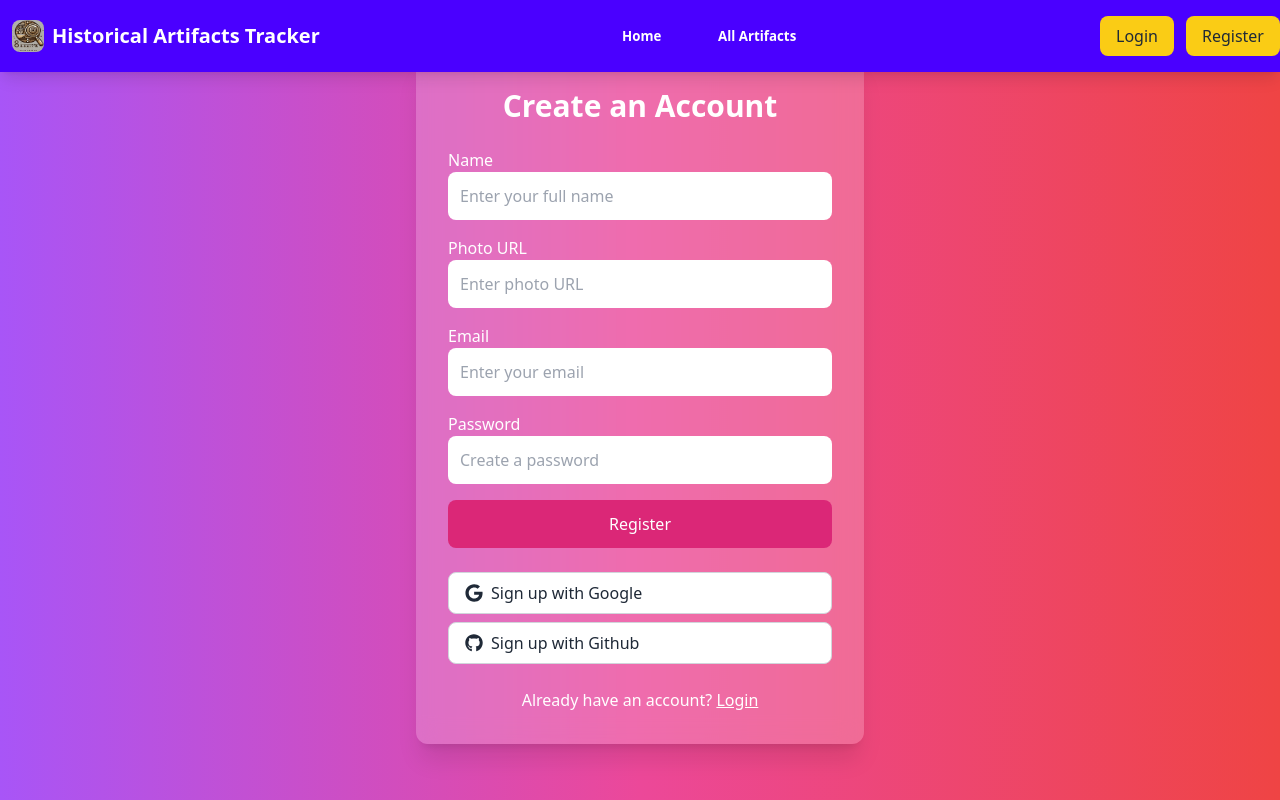
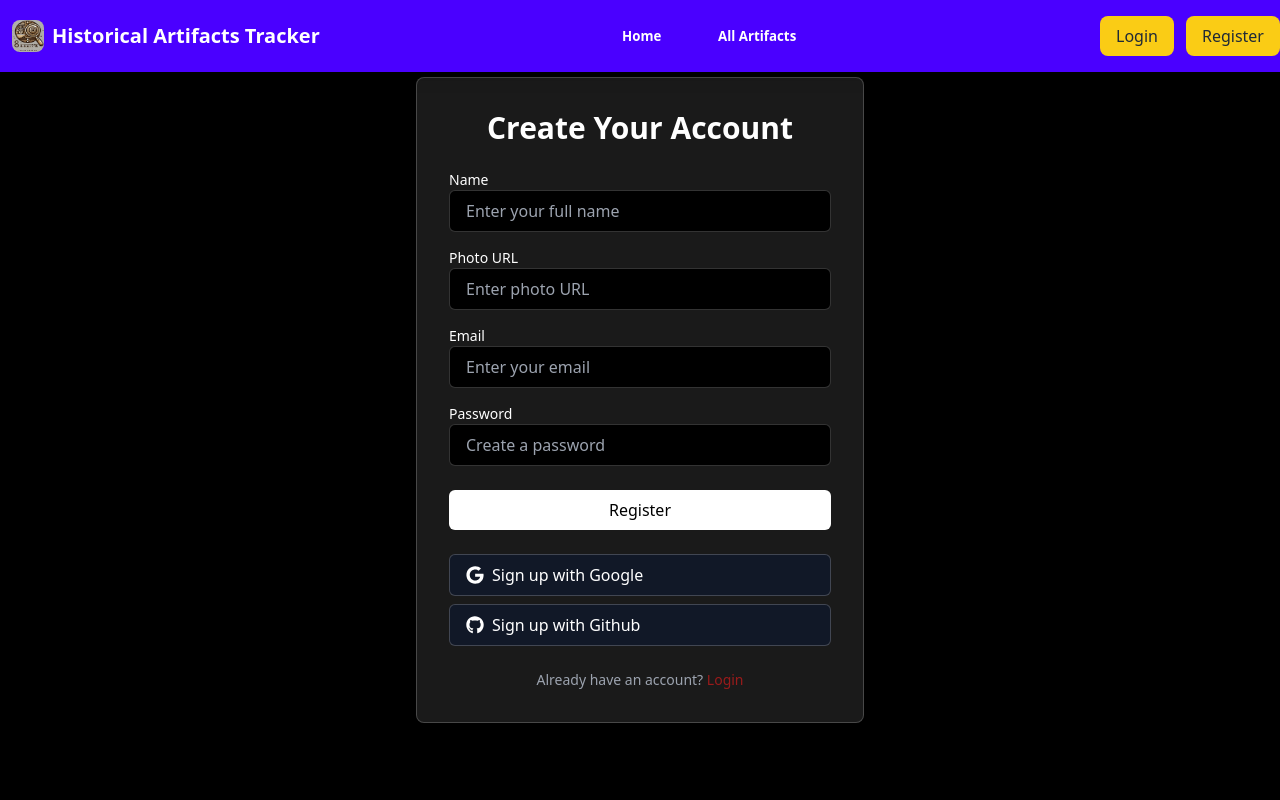
Before and after one commit to imtiazahmadtanvir/Historical-Artifacts-Tracker-Web, a React (Vite) app: page /auth/register in a window 1280 px wide. Built offline with nearby package versions, Linux system fonts and the light colour scheme; no server answers.

Commit message:
update the register page

```diff
--- a/src/Authentication/Register.jsx
+++ b/src/Authentication/Register.jsx
@@ -1,3 +1,4 @@
+/* eslint-disable no-unused-vars */
 import { Link, useNavigate } from "react-router-dom";
 import { AuthContext } from "../provider/AuthProvider";
 import { useContext, useState } from "react";
@@ -78,70 +79,78 @@ const Register = () => {
   };
 
   return (
-    <div className="min-h-screen flex items-center justify-center bg-gradient-to-r from-purple-500 via-pink-500 to-red-500 p-6">
-      <div className="w-full max-w-md bg-white/20 backdrop-blur-md p-8 rounded-xl shadow-xl">
-        <h2 className="text-3xl font-semibold text-center text-white mb-6">Create an Account</h2>
-        <form onSubmit={handleSubmit} className="space-y-4">
+    <div className="min-h-screen bg-black flex items-center justify-center px-4">
+      <div className="max-w-md w-full bg-white/10 backdrop-blur-lg rounded-lg shadow-lg p-8 border border-white/20">
+        <h2 className="text-3xl font-semibold text-center text-white mb-6">Create Your Account</h2>
+        <form onSubmit={handleSubmit}>
+          <div className="space-y-4">
             <div>
-            <label className="block text-white">Name</label>
+              <label className="block text-sm font-medium text-white">Name</label>
               <input
                 name="name"
                 type="text"
                 placeholder="Enter your full name"
-              className="w-full p-3 rounded-lg border-none focus:ring-2 focus:ring-pink-400"
+                className="w-full px-4 py-2 bg-black text-white border border-white/20 rounded-md focus:ring focus:ring-gray-500 focus:border-gray-300"
                 required
               />
-            {error.name && <p className="text-red-300 text-sm mt-1">{error.name}</p>}
+              {error.name && <p className="text-red-400 text-xs mt-1">{error.name}</p>}
             </div>
             <div>
-            <label className="block text-white">Photo URL</label>
+              <label className="block text-sm font-medium text-white">Photo URL</label>
               <input
                 name="photo"
                 type="text"
                 placeholder="Enter photo URL"
-              className="w-full p-3 rounded-lg border-none focus:ring-2 focus:ring-pink-400"
+                className="w-full px-4 py-2 bg-black text-white border border-white/20 rounded-md focus:ring focus:ring-gray-500 focus:border-gray-300"
                 required
               />
             </div>
             <div>
-            <label className="block text-white">Email</label>
+              <label className="block text-sm font-medium text-white">Email</label>
               <input
                 name="email"
                 type="email"
                 placeholder="Enter your email"
-              className="w-full p-3 rounded-lg border-none focus:ring-2 focus:ring-pink-400"
+                className="w-full px-4 py-2 bg-black text-white border border-white/20 rounded-md focus:ring focus:ring-gray-500 focus:border-gray-300"
                 required
               />
             </div>
             <div>
-            <label className="block text-white">Password</label>
+              <label className="block text-sm font-medium text-white">Password</label>
               <input
                 name="password"
                 type="password"
                 placeholder="Create a password"
-              className="w-full p-3 rounded-lg border-none focus:ring-2 focus:ring-pink-400"
+                className="w-full px-4 py-2 bg-black text-white border border-white/20 rounded-md focus:ring focus:ring-gray-500 focus:border-gray-300"
                 required
               />
-            {error.password && <p className="text-red-300 text-sm mt-1">{error.password}</p>}
+              {error.password && <p className="text-red-400 text-xs mt-1">{error.password}</p>}
             </div>
-          {error.register && <p className="text-red-300 text-sm mt-4">{error.register}</p>}
-          <button type="submit" className="w-full py-3 text-white bg-pink-600 hover:bg-pink-700 rounded-lg">
+          </div>
+          {error.register && <p className="text-red-400 text-sm mt-4">{error.register}</p>}
+          <button
+            type="submit"
+            className="w-full bg-white text-black font-medium py-2 px-4 rounded-md hover:bg-gray-300 focus:outline-none focus:ring focus:ring-gray-500 mt-6"
+          >
             Register
           </button>
         </form>
         <div className="flex flex-col text-center items-center gap-2 justify-center mt-6">
           <button
             onClick={handleGoogleSignUP}
-            className="flex gap-2 mx-auto text-center items-center w-full bg-white text-gray-800 border border-gray-300 rounded-lg py-2 px-4 hover:bg-gray-100"
+            className="flex gap-2 items-center w-full bg-gray-900 text-white border border-white/20 rounded-md py-2 px-4 hover:bg-gray-700"
           >
             <FaGoogle className="text-lg" /> Sign up with Google
           </button>
-          <button className="flex gap-2 items-center w-full bg-white text-gray-800 border border-gray-300 rounded-lg py-2 px-4 hover:bg-gray-100">
+          <button className="flex gap-2 items-center w-full bg-gray-900 text-white border border-white/20 rounded-md py-2 px-4 hover:bg-gray-700">
             <FaGithub className="text-lg" /> Sign up with Github
           </button>
         </div>
-        <p className="text-center text-white mt-6">
-          Already have an account? <Link to="/auth/login" className="underline">Login</Link>
+        <p className="text-center text-sm text-gray-400 mt-6">
+          Already have an account? {" "}
+          <Link to="/auth/login" className="text-red-800 hover:underline">
+            Login
+          </Link>
         </p>
       </div>
     </div>
```
Lines whose indentation alone changed are shown as unchanged.
